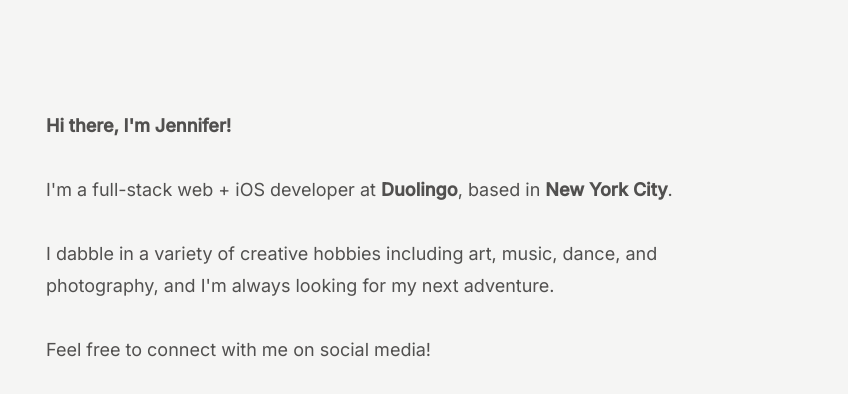
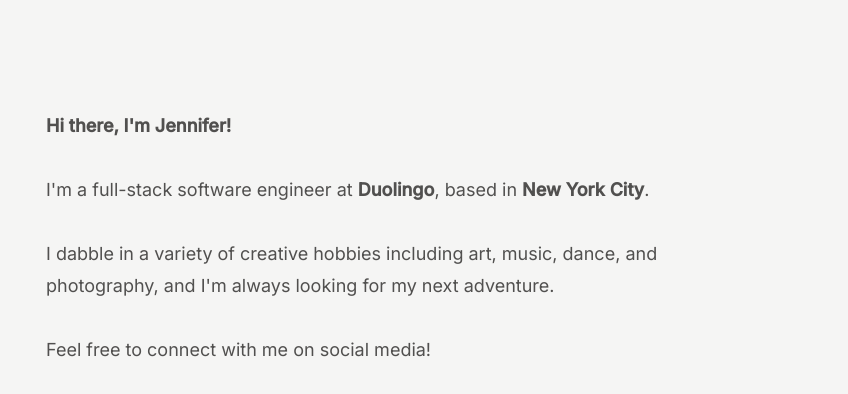
Before and after one commit to j-alicia-long/me, an Astro site: page / in a window 1280 px wide. Shown: the part 106-500 px from the top of the page, 432-1280 px from the left. Built offline with nearby package versions, Linux system fonts and the light colour scheme; Astro itself is replaced by a stand-in of ours.

Commit message:
Update title to software engineer

```diff
--- a/src/components/home/About.tsx
+++ b/src/components/home/About.tsx
@@ -40,7 +40,7 @@ const About = () => (
         <p className="text-base text-primary-950/70 dark:text-primary-100/75 sm:text-lg">
           <b>Hi there, I'm Jennifer!</b>
           <br /><br />
-          I'm a full-stack web + iOS developer at <b>Duolingo</b>, based in <b>New York City</b>.
+          I'm a full-stack software engineer at <b>Duolingo</b>, based in <b>New York City</b>.
           <br /><br />
           I dabble in a variety of creative hobbies including art, music, dance, and photography, and I'm always looking for my next adventure.
           <br /><br />
```
Also changed, not shown: README.md.
